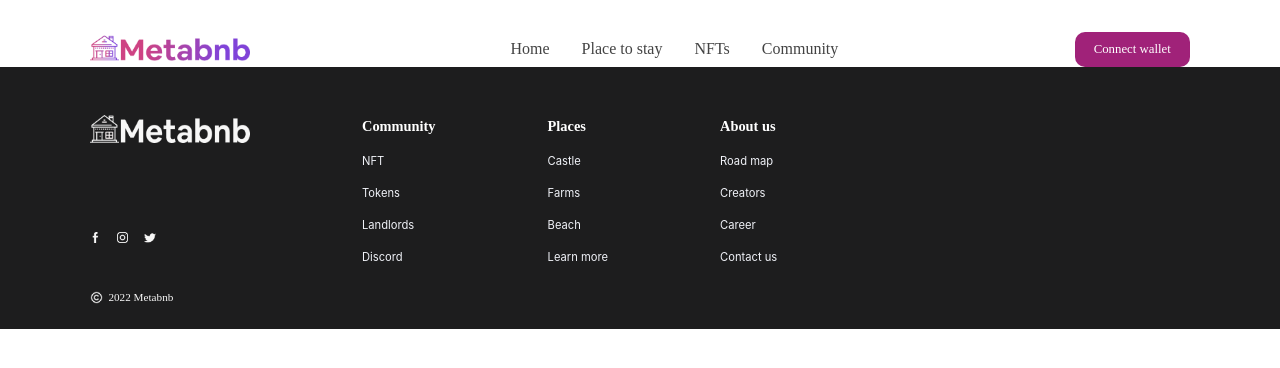
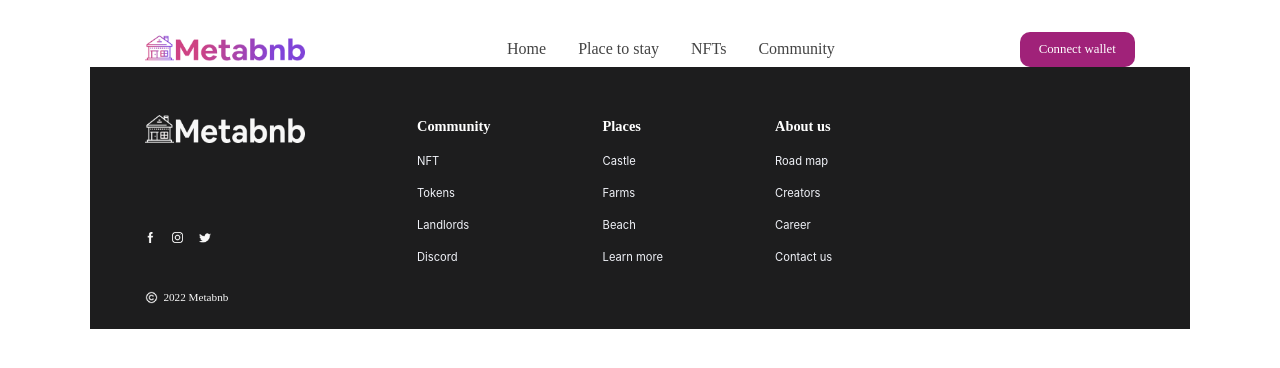
Before and after one commit to Chisquare7/meta-bnb-web, a React (Create React App) app: page / in a window 1280 px wide. Shown: the top 368 px of the page. Built offline with nearby package versions, Linux system fonts and the light colour scheme; a web font is replaced by a local one.

Commit message:
feat: Add a div container to the header and footer sections of the Homepage

```diff
--- a/src/pages/Homepage.js
+++ b/src/pages/Homepage.js
@@ -7,7 +7,9 @@ const Homepage = () => {
     <div>
       <div>
         <header>
-            <Header />
+            <div className='sect__container'>
+                <Header />
+            </div>
         </header>
         <main>
             <section className='hero__section'>
@@ -43,7 +45,9 @@ const Homepage = () => {
             </section>
         </main>
         <footer>
-            <Footer />
+            <div className='sect__container'>
+                <Footer />
+            </div>
         </footer>
       </div>
     </div>
```
